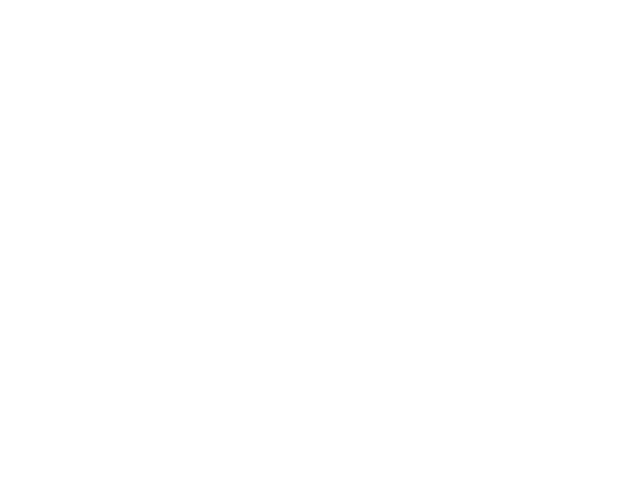
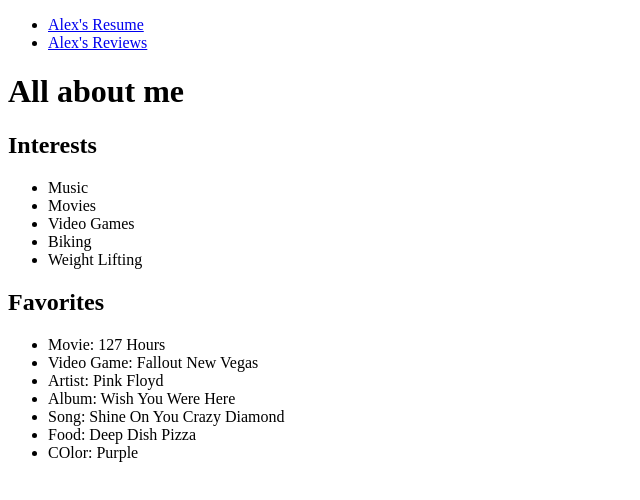
Before and after one commit to ademuth/project1, a plain HTML site: page index.html in a window 1280 px wide. Shown: the whole page, without its empty margins (0-640 px from the left). Drawn offline with Linux system fonts and the light colour scheme.

Commit message:
Pasted in old project 1 page about alex

```diff
--- a/index.html
+++ b/index.html
@@ -1,10 +1,34 @@
 <!DOCTYPE html>
 <html lang="en">
   <head>
-	<meta charset="UTF-8">
-	<title>Title</title>
+    <meta charset="utf-8"/>
+    <title>All about Alex</title>
   </head>
-  <body>
-	<p></p>
-  </body>
- </html>
+</html>
+<body>
+  <nav id="navigation">
+    <ul>
+      <li><a href="../resume/">Alex's Resume</a></li>
+      <li><a href="../coolstuff/">Alex's Reviews</a></li>
+    </ul>
+  </nav>
+  <h1>All about me</h1>
+  <h2>Interests</h2>
+  <ul>
+    <li>Music</li>
+    <li>Movies</li>
+    <li>Video Games</li>
+    <li>Biking</li>
+    <li>Weight Lifting</li>
+  </ul>
+  <h2>Favorites</h2>
+    <ul>
+      <li>Movie: 127 Hours</li>
+      <li>Video Game: Fallout New Vegas</li>
+      <li>Artist: Pink Floyd</li>
+      <li>Album: Wish You Were Here</li>
+      <li>Song: Shine On You Crazy Diamond</li>
+      <li>Food: Deep Dish Pizza</li>
+      <li>COlor: Purple</li>
+    </ul>
+</body>
```
Also changed, not shown: 1 other file.
